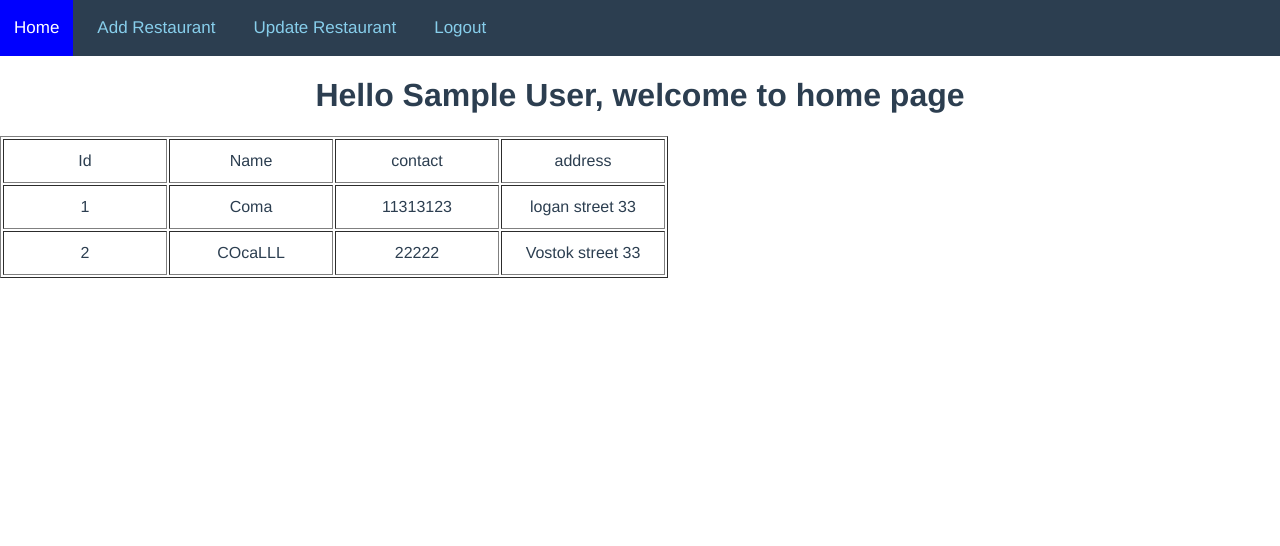
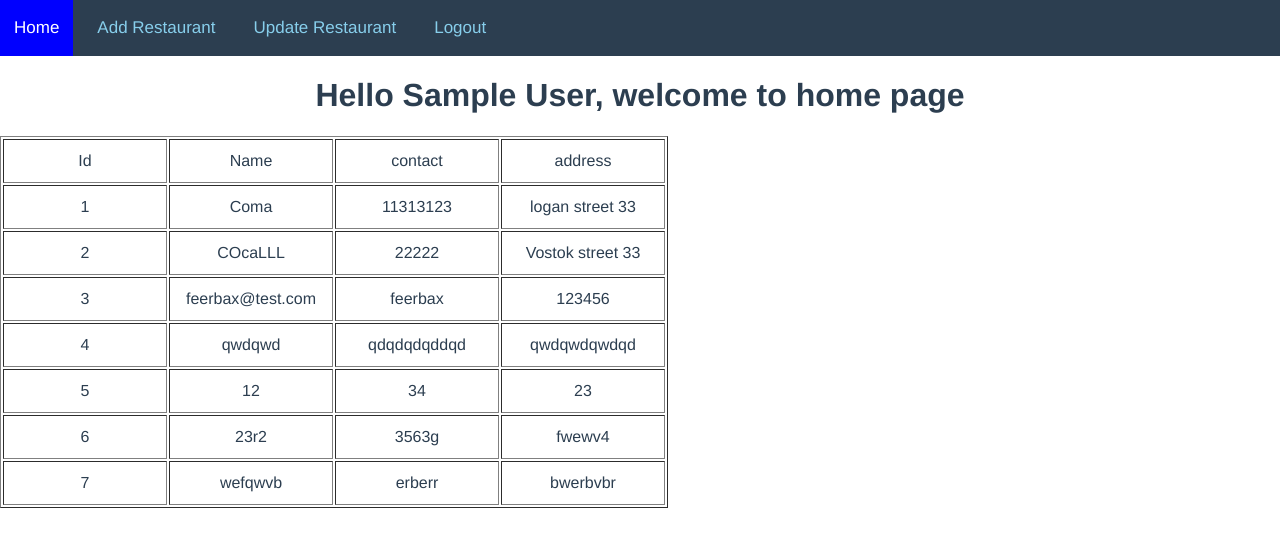
Before and after one commit to feerbax56/restoran-project, a Vue app: page / in a window 1280 px wide. Shown: the top 546 px of the page. Built offline with nearby package versions, Linux system fonts and the light colour scheme; data requests are answered from the project's data file; sample sign-in values are in the browser's storage.

Commit message:
add: router to homePage if 201

```diff
--- a/db.json
+++ b/db.json
@@ -25,6 +25,36 @@
       "name": "COcaLLL",
       "contact": "22222",
       "address": "Vostok street 33"
+    },
+    {
+      "name": "feerbax@test.com",
+      "contact": "feerbax",
+      "address": "123456",
+      "id": 3
+    },
+    {
+      "name": "qwdqwd",
+      "address": "qwdqwdqwdqd",
+      "contact": "qdqdqdqddqd",
+      "id": 4
+    },
+    {
+      "name": "12",
+      "address": "23",
+      "contact": "34",
+      "id": 5
+    },
+    {
+      "name": "23r2",
+      "address": "fwewv4",
+      "contact": "3563g",
+      "id": 6
+    },
+    {
+      "name": "wefqwvb",
+      "address": "bwerbvbr",
+      "contact": "erberr",
+      "id": 7
     }
   ]
 }
--- a/src/components/AddRest.vue
+++ b/src/components/AddRest.vue
@@ -15,6 +15,7 @@ Home.vue
 
 <script>
 import Header from "@/components/Header.vue";
+import axios from 'axios'
 
 export default {
 
@@ -32,8 +33,15 @@ export default {
     }
   },
   methods: {
-    addRestaurant() {
-      console.log(this.restaurant)
+    async addRestaurant() {
+      const result = await axios.post('http://localhost:3000/restaurant', {
+        name: this.restaurant.name,
+        address: this.restaurant.address,
+        contact: this.restaurant.contact,
+      })
+      if (result.status === 201) {
+        this.$router.push({name: "HomePage"})
+      }
     }
   },
   mounted() {
```
